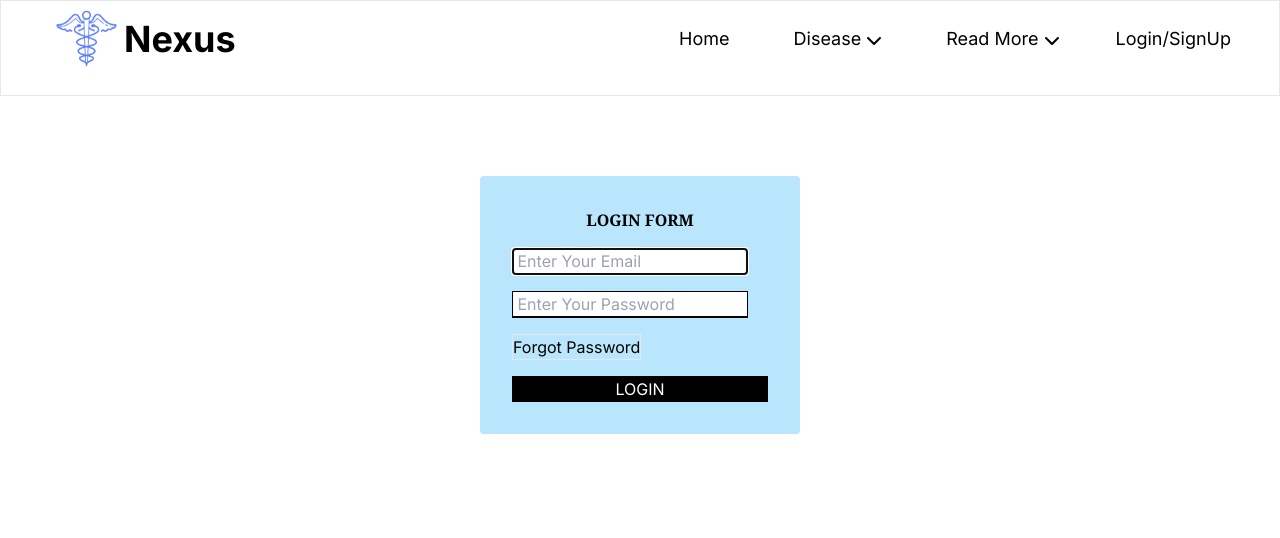
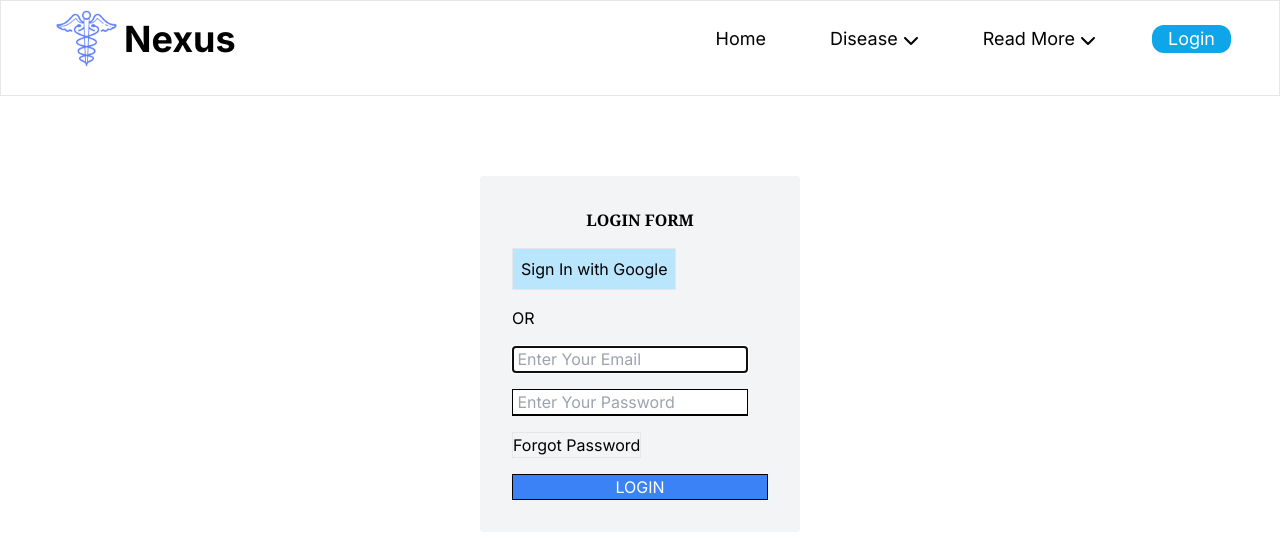
Before and after one commit to dhruv1323/Knee-Osteoarthritis-Classification-and-Scoliosis-Detection-, a Next.js app: page /pages/login in a window 1280 px wide. Shown: the top 538 px of the page. Built offline with nearby package versions, Linux system fonts and the light colour scheme.

Commit message:
Update design of Navbar and Login page

```diff
--- a/src/app/components/Navbar.tsx
+++ b/src/app/components/Navbar.tsx
@@ -73,19 +73,29 @@ const Navbar = () =>{
                     <span className="text-4xl font-bold">Nexus</span>
                     <div className="">
                     <ul className="flex gap-12">
-                        <li className="text-lg border border-hidden  hover:underline underline-offset-4 decoration-black-500  font-semi-bold deco  hover:text-blue-500">
-                            <Link className="p-2" href="/">
+                        <li className="text-lg border border-hidden rounded-xl  font-semi-bold hover:bg-sky-500 hover:text-white">
+                            <Link className="p-2 pt-4 pb-4 " href="/">
                                 Home
                             </Link>
                         </li>
-                        <li className="dropdown relative text-lg font-semi-bold  hover:text-blue-500 hover:bg-sky-100"
+                        <li className="dropdown relative text-lg border border-hidden rounded-xl font-semi-bold hover:bg-sky-500 hover:text-white"
                             onMouseEnter={() => handleMouseEnter('isDisease')}
                             onMouseLeave={() => handleMouseLeave('isDisease')} >
                             <span className="p-2  rounded">Disease <ChevronDownIcon  flipped={dropdownInfo.isDiseaseFlipped} /></span>
                             {dropdownInfo.isDiseaseOpen && (
                                 <div className="absolute top-8 bg-white p-3 rounded-sm shadow-sm shadow-slate-500">
                                     <ul className="dropdown-content">
-                                        <li className="text-black hover:underline underline-offset-4 decoration-black-500 hover:text-blue-500 hover:bg-sky-100">
+                                        <li className="text-black hover:underline underline-offset-4 decoration-black-500 hover:text-blue-500">
+                                        <Link className="" onClick={handleClick}
+                                            href={{
+                                                pathname: '/pages/uploadImage',
+                                                query: { name: 'scoliosis' },
+                                            }}
+                                        >
+                                            Scoliosis
+                                        </Link>
+                                        </li>
+                                        <li className="text-black hover:underline underline-offset-4 decoration-black-500 hover:text-blue-500">
                                         <Link onClick={handleClick}
                                             href={{
                                             pathname: '/pages/uploadImage',
@@ -95,21 +105,11 @@ const Navbar = () =>{
                                             Osteoarthritis
                                         </Link>
                                         </li>
-                                        <li className="text-black hover:underline underline-offset-4 decoration-black-500 hover:text-blue-500">
-                                        <Link className=" hover:bg-sky-100" onClick={handleClick}
-                                            href={{
-                                                pathname: '/pages/uploadImage',
-                                                query: { name: 'scoliosis' },
-                                            }}
-                                        >
-                                            Scoliosis
-                                        </Link>
-                                        </li>
                                     </ul>
                                 </div>
                             )}
                         </li>
-                        <li className="dropdown relative text-lg font-semi-bold hover:text-blue-500 hover:bg-sky-100"
+                        <li className="dropdown relative text-lg border border-hidden rounded-xl font-semi-bold hover:bg-sky-500 hover:text-white"
                             onMouseEnter={() => handleMouseEnter('isReadMore')}
                             onMouseLeave={() => handleMouseLeave('isReadMore')}
                             >
@@ -117,28 +117,28 @@ const Navbar = () =>{
                             {dropdownInfo.isReadMoreOpen && (
                                 <div className="absolute top-8 bg-white p-3 rounded-sm shadow-sm shadow-slate-500">
                                     <ul className="dropdown-content">
-                                        <li className="text-black hover:underline underline-offset-4 decoration-back-500 hover:text-blue-500 hover:bg-sky-100">
+                                        <li className="text-black hover:underline underline-offset-4 decoration-black-500 hover:text-blue-500">
+                                        <Link className="" onClick={handleClick} href="/pages/scoliosis">
+                                            Scoliosis
+                                        </Link>
+                                        </li>
+                                        <li className="text-black hover:underline underline-offset-4 decoration-back-500 hover:text-blue-500">
                                         <Link onClick={handleClick} href="/pages/osteoarthritis">
                                             Osteoarthritis
-                                        </Link>
-                                        </li>
-                                        <li className="text-black hover:underline underline-offset-4 decoration-black-500 hover:text-blue-500">
-                                        <Link className=" hover:bg-sky-100" onClick={handleClick} href="/pages/scoliosis">
-                                            Scoliosis
                                         </Link>
                                         </li>
                                     </ul>
                                 </div>
                             )}
                         </li>
-                        <button className="text-lg font-semi-bold">
-                            <Link className=" hover:text-blue-500 hover:bg-sky-100" href="/pages/login">
-                                Login/
+                        <li className="text-lg text-white font-semi-bold bg-sky-500 rounded-xl hover:text-white">
+                            <Link className="p-4 pt-4 " href="/pages/login">
+                                Login
                             </Link>
-                            <Link className=" hover:text-blue-500 hover:bg-sky-100" href="/">
+                            {/* <Link className=" hover:text-blue-500 hover:bg-sky-100" href="/">
                                 SignUp
-                            </Link>
-                        </button>
+                            </Link> */}
+                        </li>
                     </ul>
                     </div>
                 </div>
--- a/src/app/pages/login/page.tsx
+++ b/src/app/pages/login/page.tsx
@@ -4,8 +4,18 @@ export default function Login() {
     return (
         <div className="form-container min-h-screen">
             <div className="flex justify-center items-center mt-10 p-10 ">
-                <form className="box-shadow p-8 bg-sky-200 rounded">
+                <form className="box-shadow p-8 bg-gray-100 rounded">
                     <h1 className="title text-center mb-4 font-bold font-serif">LOGIN FORM</h1>
+                    <div className="mb-4">
+                        <button
+                            type="button"
+                            className="border p-2 bg-sky-200 hover:text-black hover:font-bold hover:border-black"
+                            // onClick={() => { navigate("/forgot-password"); }}
+                        >
+                             Sign In with Google
+                        </button>
+                    </div>
+                    <h1 className='mb-4 '>OR</h1>
                     <div className="mb-4">
                         <input
                             type="email"
@@ -35,7 +45,7 @@ export default function Login() {
                         </button>
                     </div>
 
-                    <button type="submit" className="border border-black bg-black text-white w-64">
+                    <button type="submit" className="border border-black bg-blue-500 text-white w-64">
                         LOGIN
                     </button>
                 </form>
--- a/src/app/pages/signup/page.tsx
+++ b/src/app/pages/signup/page.tsx
@@ -39,18 +39,7 @@ export default function SignUp() {
                         required
                     />
                 </div>
-                <div className="mb-4">
-                    <input
-                        type="text"
-                        // value={phone}
-                        // onChange={(e) => setPhone(e.target.value)}
-                        className="border-none border-b-2 border-black"
-                        id="exampleInputEmail1"
-                        placeholder="Enter Your Phone"
-                        required
-                    />
-                </div>
-                <div className="mb-4">
+                {/* <div className="mb-4">
                     <input
                         type="text"
                         // value={address}
@@ -60,7 +49,7 @@ export default function SignUp() {
                         placeholder="Enter Your Address"
                         required
                     />
-                </div>
+                </div> */}
                 <div className="mb-4">
                     <input
                         type="text"
--- a/src/app/pages/uploadImage/page.tsx
+++ b/src/app/pages/uploadImage/page.tsx
@@ -90,6 +90,7 @@ export default function UploadImagePage(){
                             <div className="inset-0">
                                 <Image
                                     src="/images/picture_7.png"
+                                    fill
                                     alt="Drop Image here"
                                     className={`absolute w-full h-full z-10 object-cover ${dragActive ? "opacity-40" : "opacity-20"}`}
                                 />
```
